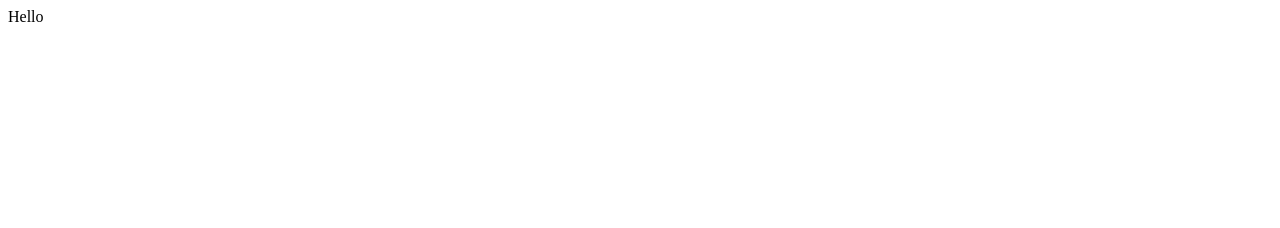
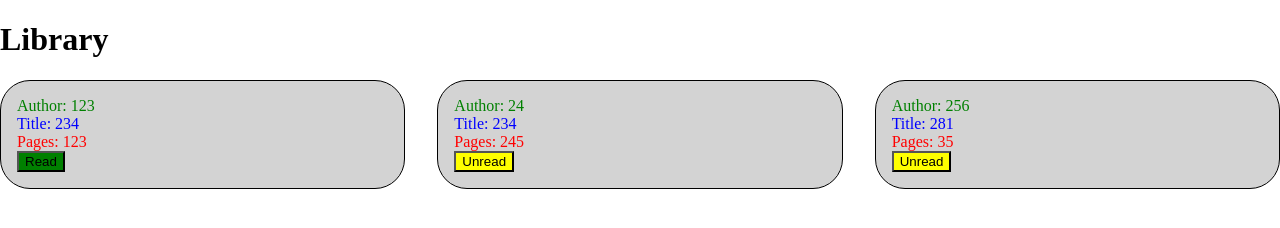
Before and after one commit to h-yau/library, a plain HTML site: page index.html in a window 1280 px wide. Drawn offline with Linux system fonts and the light colour scheme.

Commit message:
Add divs and simple displays for stored books

```diff
--- a/index.html
+++ b/index.html
@@ -3,11 +3,14 @@
 <head>
     <meta charset="UTF-8">
     <meta name="viewport" content="width=device-width, initial-scale=1.0">
-    <script src="library.js"></script>
+    <script src="library.js" defer></script>
     <link rel="stylesheet" href="styles.css">
     <title>Library</title>
 </head>
 <body>
-    Hello
+    <h1>Library</h1>
+    <main class="books-container">
+
+    </main>
 </body>
 </html>
--- a/library.js
+++ b/library.js
@@ -9,10 +9,69 @@ function Book(author, title, pages, read) {
 
 function addBookToLibrary(author, title, pages, read) {
     const newBook = new Book(author, title, pages, read);
+
     myLibrary.push(newBook);
+    addBookToDisplay(newBook);
 }
 
+function addBookToDisplay(newBook) {
+    const booksContainer = document.querySelector('.books-container');
+
+    const bookCard = document.createElement("div");
+    bookCard.classList.add("book-card");
+
+    const propertyClasses = {
+        author: "authors",
+        title: "titles",
+        pages: "pages",
+        read: "readButtons",
+    }
+
+    for (key in newBook) {
+        if (key !== 'read') {
+            const element = document.createElement('div');
+            element.classList.add(propertyClasses[key]);
+            const formattedKey = `${key[0].toUpperCase()}${key.slice(1)}`;
+            element.textContent = `${formattedKey}: ${newBook[key]}`;
+            bookCard.appendChild(element);
+        } else {
+            const readButton = document.createElement('button');
+            readButton.classList.add(propertyClasses[key]);
+            if (newBook[key] === true) {
+                readButton.textContent = 'Read';
+                readButton.classList.add('hasRead');
+            } else {
+                readButton.textContent = 'Unread';
+            }
+            bookCard.appendChild(readButton);
+        }
+
+    }
+
+    booksContainer.appendChild(bookCard);
+}
+
+function toggleReadButton(e) {
+    e.preventDefault();
+
+    const targetButton = e.target;
+    targetButton.classList.toggle('hasRead');
+
+    if (targetButton.textContent === 'Read') {
+        targetButton.textContent = 'Unread';
+    } else {
+        targetButton.textContent = 'Read';
+    }
+
+}
+
+// Fake books
 addBookToLibrary("123", "234", 123, true);
 addBookToLibrary("24", "234", 245, false);
+addBookToLibrary("256", "281", 35, false);
 
-console.table(myLibrary);
+// click-event listener
+const readButtons = document.querySelectorAll('.readButtons');
+readButtons.forEach(readButton => {
+    readButton.addEventListener('click', toggleReadButton);
+});
--- a/styles.css
+++ b/styles.css
@@ -0,0 +1,44 @@
+*,
+*::before,
+*::after {
+    box-sizing: border-box;
+}
+
+body {
+    margin: 0;
+    padding: 0;
+}
+
+.books-container {
+    display: grid;
+    grid-template-columns: repeat(auto-fill, minmax(25rem, 1fr));
+    height: max-content;
+    gap: 2rem;
+}
+
+.book-card {
+    background-color: lightgray;
+    padding: 1rem;
+    border: 1px solid black;
+    border-radius: 30px;
+}
+
+.authors {
+    color: green;
+}
+
+.titles {
+    color: blue
+}
+
+.pages {
+    color: red;
+}
+
+.readButtons {
+    background-color: yellow;
+}
+
+.hasRead {
+    background-color: green;
+}
```
